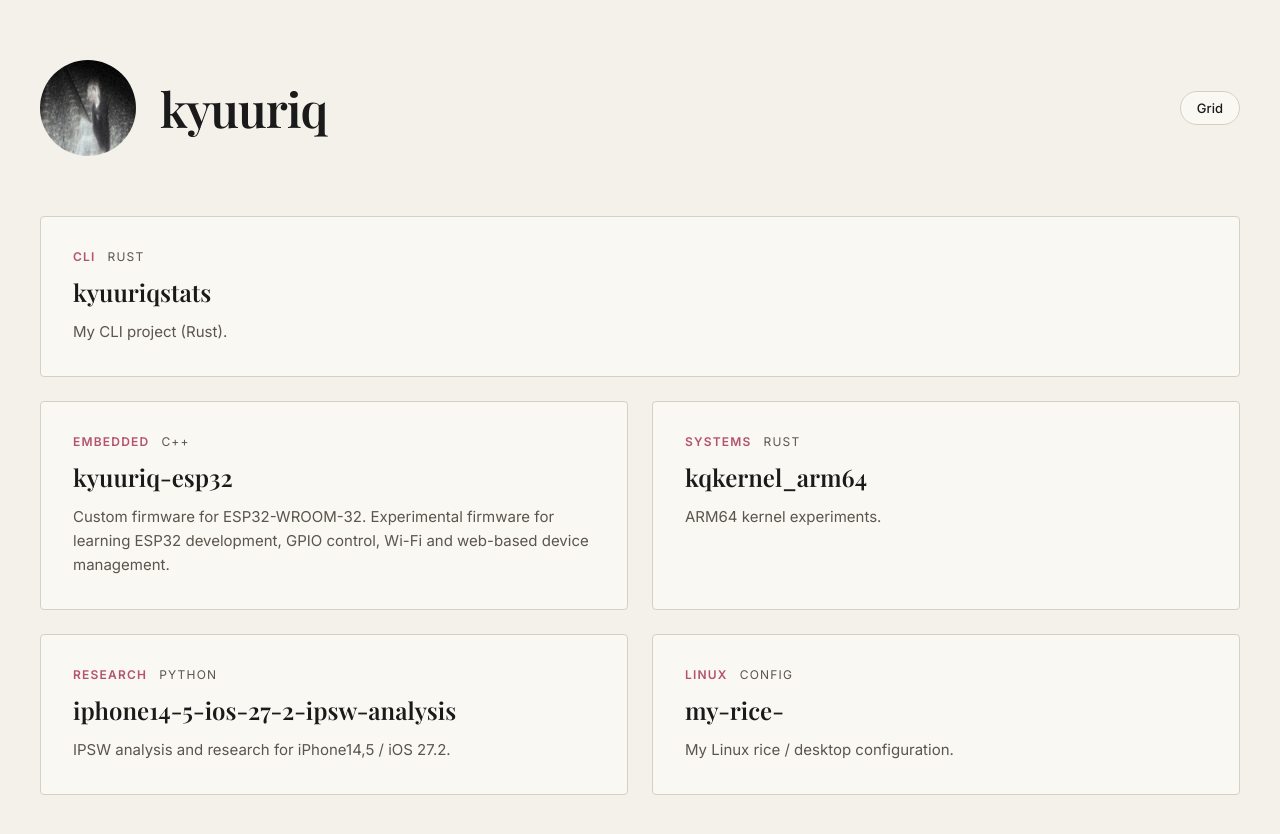
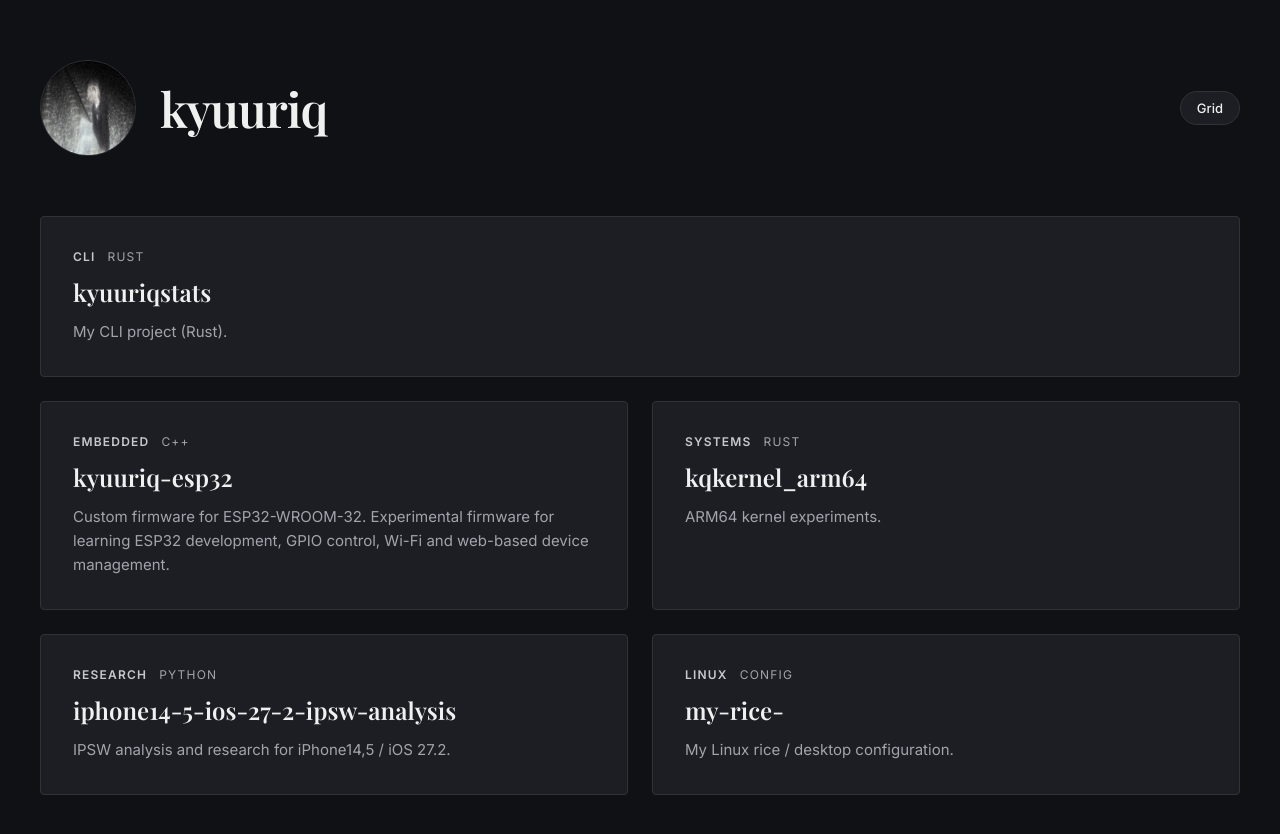
Before and after one commit to kyuuriq197/kq-site, a React (Vite) app: page / in a window 1280 px wide. Shown: the top 834 px of the page. Built offline with nearby package versions, Linux system fonts and the light colour scheme.

Commit message:
Тёмная монохромная тема

```diff
--- a/src/index.css
+++ b/src/index.css
@@ -1,13 +1,13 @@
 * { box-sizing: border-box; }
 
 :root {
-    --bg: #f4f1ea;
-    --surface: #faf8f3;
-    --surface-2: #ece7dc;
-    --text: #1a1a1a;
-    --muted: #5a554d;
-    --accent: #b4536b;
-    --border: #d6d0c4;
+    --bg: #101114;
+    --surface: #1C1E23;
+    --surface-2: #24262C;
+    --text: #F0F0F0;
+    --muted: #A1A4AB;
+    --accent: #C5C8CE;
+    --border: #303238;
     --radius: 4px;
     --ease: cubic-bezier(0.22, 1, 0.36, 1);
 }
@@ -24,23 +24,20 @@ body {
     overflow-x: hidden;
 }
 
-::selection { background: var(--accent); color: #fff; }
+::selection { background: var(--accent); color: #101114; }
 
 .wrap { min-height: 100svh; padding: 60px 40px; max-width: 1400px; margin: 0 auto; }
 
 .portfolio { display: flex; flex-direction: column; gap: 60px; }
 
 .profile-header { display: flex; align-items: center; gap: 24px; flex-wrap: wrap; }
+.avatar { width: 96px; height: 96px; border-radius: 50%; object-fit: cover; border: 1px solid var(--border); }
+.name { font-family: "Playfair Display", Georgia, serif; font-size: 48px; font-weight: 600; margin: 0; color: var(--text); letter-spacing: -0.02em; }
+
 .layout-toggle { margin-left: auto; padding: 8px 16px; border: 1px solid var(--border); border-radius: 999px; background: var(--surface); color: var(--text); font-family: inherit; font-size: 13px; font-weight: 500; cursor: pointer; transition: background .2s ease, border-color .2s ease; }
 .layout-toggle:hover { background: var(--surface-2); border-color: var(--accent); }
-.avatar { width: 96px; height: 96px; border-radius: 50%; object-fit: cover; }
-.name { font-family: "Playfair Display", Georgia, serif; font-size: 48px; font-weight: 600; margin: 0; color: var(--text); letter-spacing: -0.02em; }
 
-.projects-grid {
-    display: grid;
-    grid-template-columns: repeat(12, 1fr);
-    gap: 24px;
-}
+.projects-grid { display: grid; grid-template-columns: repeat(12, 1fr); gap: 24px; }
 .projects-grid.layout-list { grid-template-columns: 1fr; }
 .projects-grid.layout-list .project-card { grid-column: span 1; }
 .projects-grid.layout-masonry { display: block; column-count: 3; column-gap: 24px; }
@@ -57,13 +54,14 @@ body {
     display: flex;
     flex-direction: column;
     gap: 12px;
-    transition: transform 0.35s var(--ease), box-shadow 0.35s var(--ease), border-color 0.25s ease;
+    transition: transform 0.35s var(--ease), box-shadow 0.35s var(--ease), border-color 0.25s ease, background 0.25s ease;
 }
 
 .project-card:hover {
     transform: translateY(-4px);
     border-color: var(--accent);
-    box-shadow: 0 12px 40px rgba(0,0,0,0.06);
+    background: var(--surface-2);
+    box-shadow: 0 12px 40px rgba(0,0,0,0.4);
 }
 
 .project-card.featured { grid-column: span 12; }
@@ -71,12 +69,13 @@ body {
 
 .project-meta { display: flex; gap: 12px; font-size: 12px; text-transform: uppercase; letter-spacing: 0.1em; color: var(--muted); }
 .project-category { color: var(--accent); font-weight: 600; }
-.project-title { font-family: "Playfair Display", Georgia, serif; font-size: 24px; font-weight: 600; margin: 0; }
+.project-title { font-family: "Playfair Display", Georgia, serif; font-size: 24px; font-weight: 600; margin: 0; color: var(--text); }
 .project-desc { font-size: 15px; line-height: 1.6; color: var(--muted); margin: 0; }
 
 @media (max-width: 900px) {
     .projects-grid { grid-template-columns: repeat(6, 1fr); }
     .project-card, .project-card.featured, .project-card.small { grid-column: span 6; }
+    .projects-grid.layout-masonry { column-count: 2; }
 }
 @media (max-width: 600px) {
     .wrap { padding: 40px 20px; }
@@ -85,6 +84,7 @@ body {
     .projects-grid { grid-template-columns: 1fr; gap: 16px; }
     .project-card, .project-card.featured, .project-card.small { grid-column: span 1; }
     .project-card { padding: 24px; }
+    .projects-grid.layout-masonry { column-count: 1; }
 }
 @media (prefers-reduced-motion: reduce) {
     .project-card { transition: none; }
```
